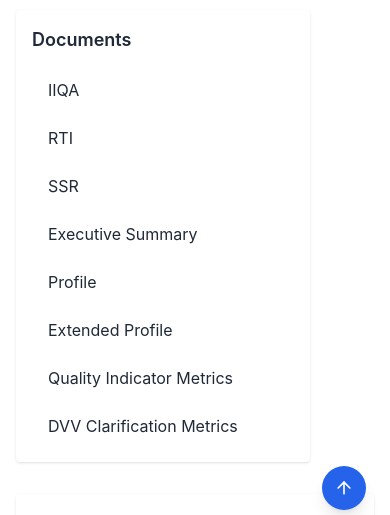
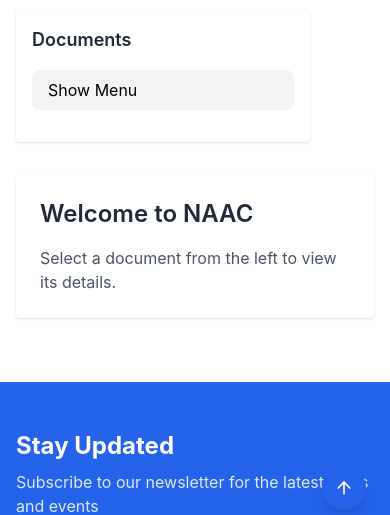
Before and after one commit to Govardhan-subhash/Pharmacy, a React (Vite) app: page /naac in a window 390 px wide. Shown: the part 310-825 px from the top of the page. Built offline with nearby package versions, Linux system fonts and the light colour scheme.

Commit message:
Update favicon and implement mobile dropdown menu on NAACPage

```diff
--- a/index.html
+++ b/index.html
@@ -2,7 +2,7 @@
 <html lang="en">
   <head>
     <meta charset="UTF-8" />
-    <link rel="icon" type="image/svg+xml" href="/vite.svg" />
+    <link rel="icon" type="image/svg+xml" href="/src/PharmacyLogo.svg" />
     <meta name="viewport" content="width=device-width, initial-scale=1.0" />
     <title>Sri Vasavi Institute of Pharmaceutical Sciences</title>
   </head>
--- a/src/pages/NAACPage.tsx
+++ b/src/pages/NAACPage.tsx
@@ -18,6 +18,7 @@
 const NAACPage: React.FC = () => {
   const [selectedDocument, setSelectedDocument] = useState<string | null>(null);
   const [selectedCriteria, setSelectedCriteria] = useState<string | null>(null);
+  const [menuOpen, setMenuOpen] = useState(false); // State for mobile dropdown menu
 
   const documents = [
     {
@@ -168,7 +169,15 @@
           {/* Sidebar */}
           <div className="bg-white p-4 rounded shadow">
             <h2 className="text-lg font-semibold text-gray-800 mb-4">Documents</h2>
-            <ul className="space-y-2">
+            <button
+              className="md:hidden w-full text-left px-4 py-2 bg-gray-100 rounded-lg mb-4"
+              onClick={() => setMenuOpen(!menuOpen)}
+            >
+              {menuOpen ? 'Hide Menu' : 'Show Menu'}
+            </button>
+            <ul
+              className={`space-y-2 ${menuOpen ? 'block' : 'hidden'} md:block`}
+            >
               {documents.map((doc) => (
                 <li key={doc.id}>
                   <button
@@ -180,6 +189,7 @@
                     onClick={() => {
                       setSelectedDocument(doc.content);
                       setSelectedCriteria(null); // Reset criteria selection
+                      setMenuOpen(false); // Close menu on mobile
                     }}
                   >
                     {doc.title}
```
Also changed, not shown: 1 other file (tests, documents, lock files or other folders).
